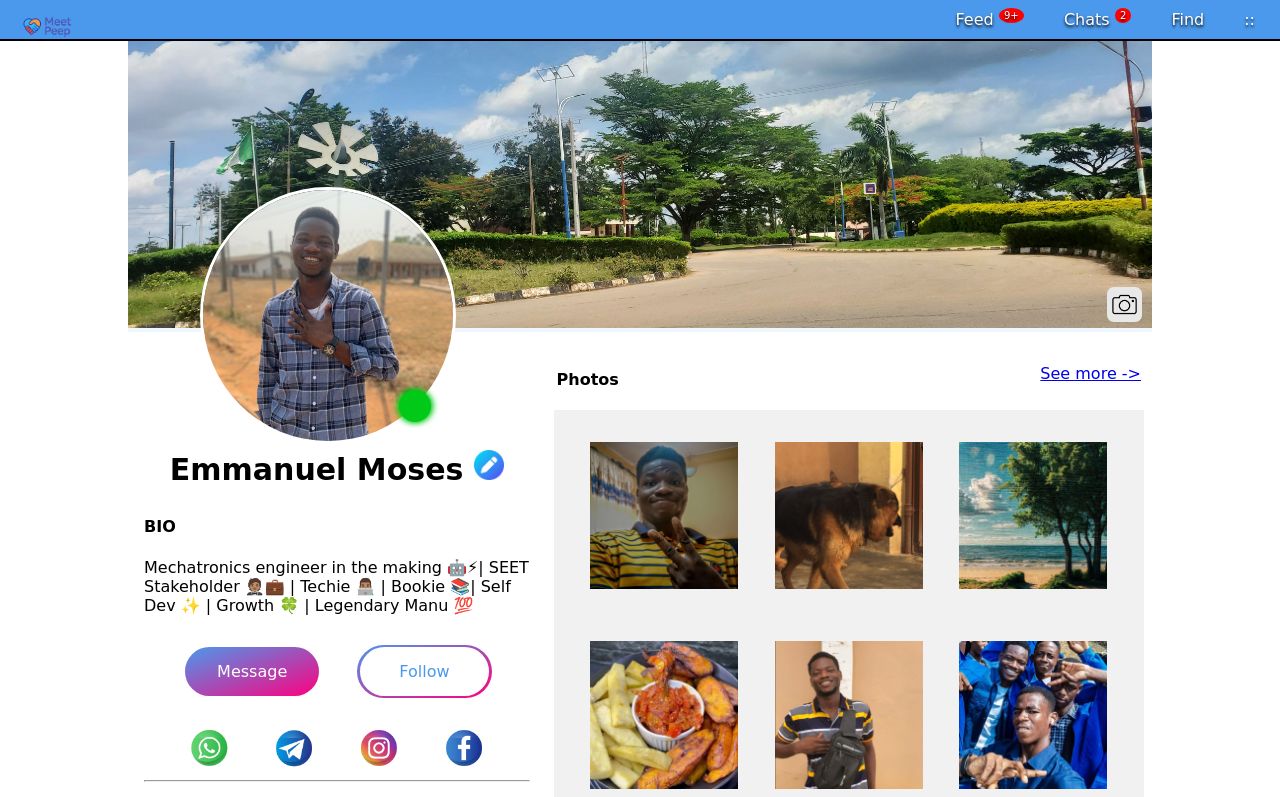
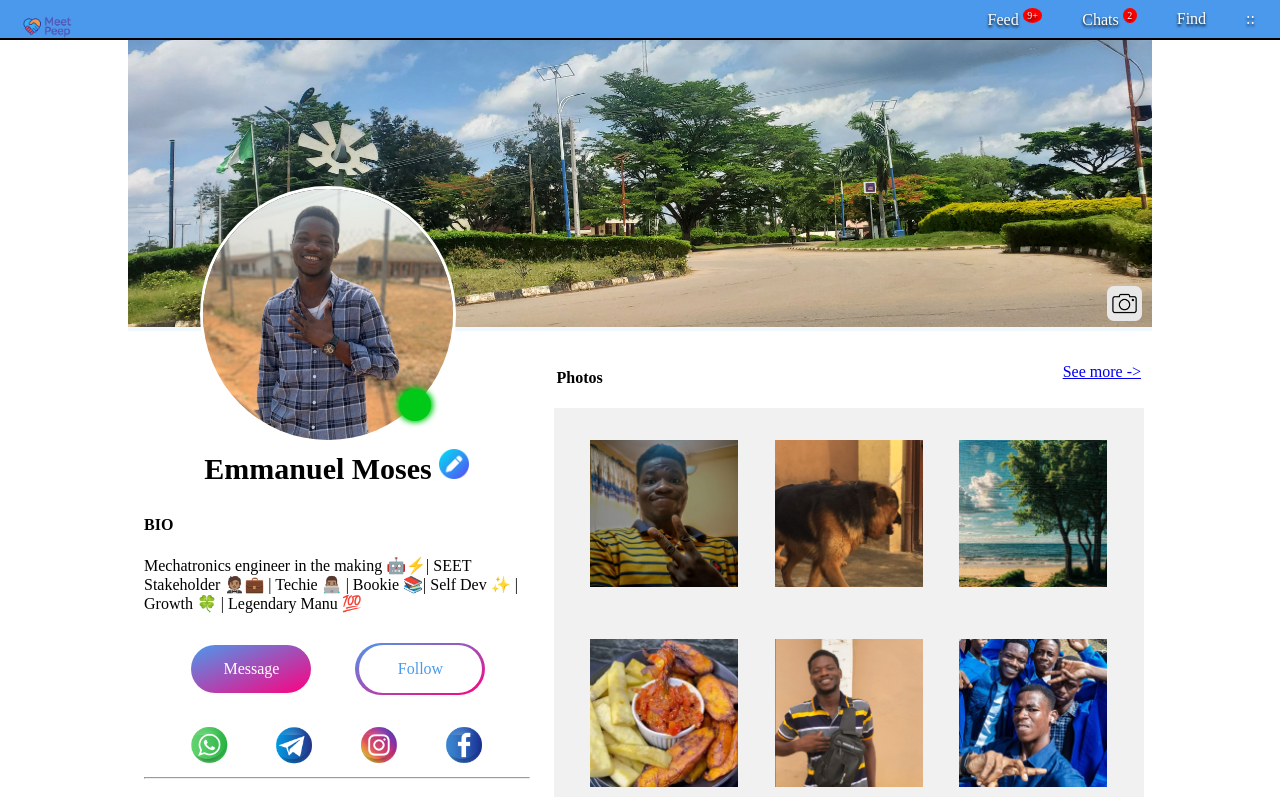
Before and after one commit to emmanuel562/My-Profile, a plain HTML site: page index.html in a window 1280 px wide. Shown: the top 797 px of the page. Drawn offline with Linux system fonts and the light colour scheme.

Commit message:
Update style.css (changed font family)

```diff
--- a/style.css
+++ b/style.css
@@ -5,7 +5,7 @@
 body{
       margin: 0px;
       padding: 0px;
-      font-family: cursive;
+      font-family: 'poppins' sans-serif;
 }
 nav{
       background-color: rgb(75, 153, 236);
```
